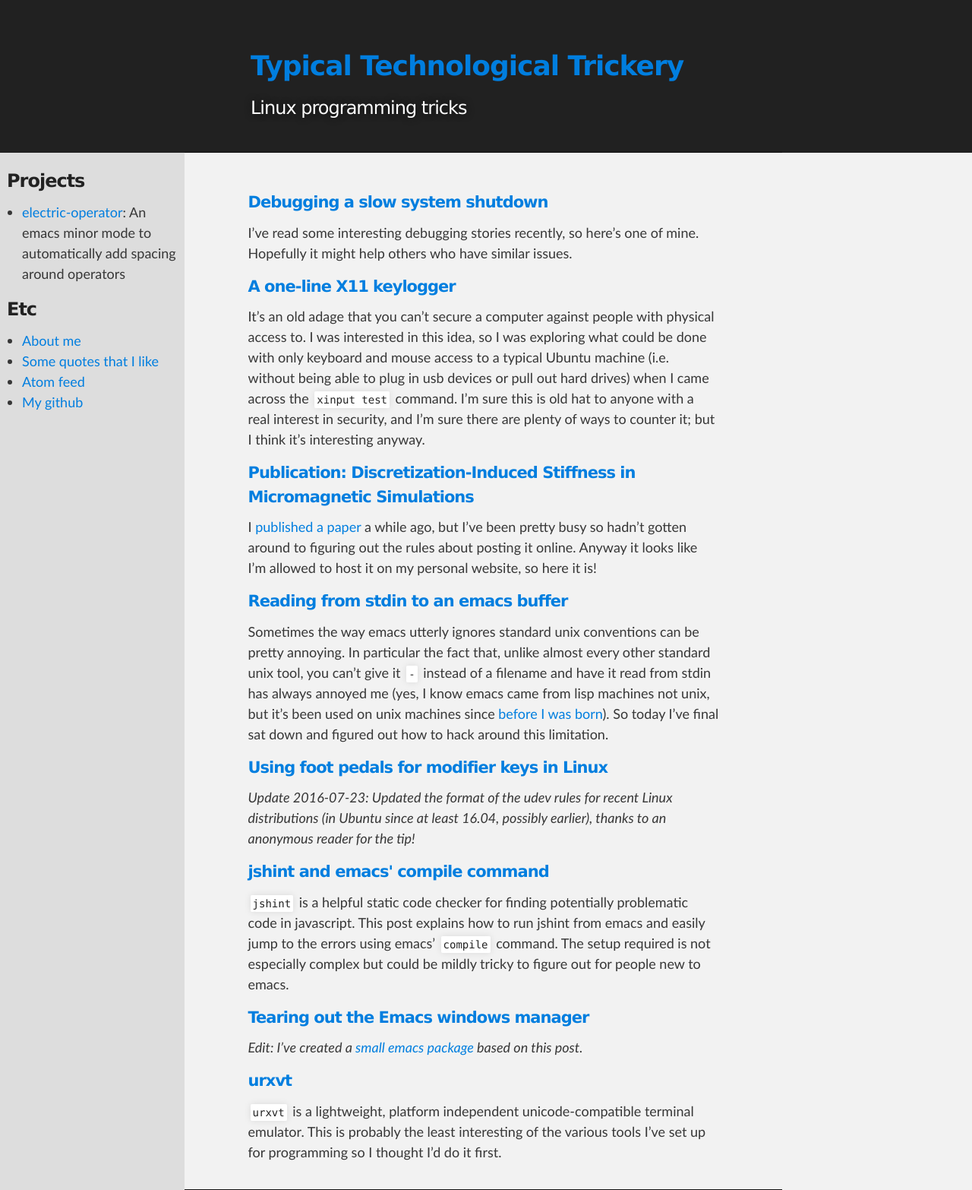
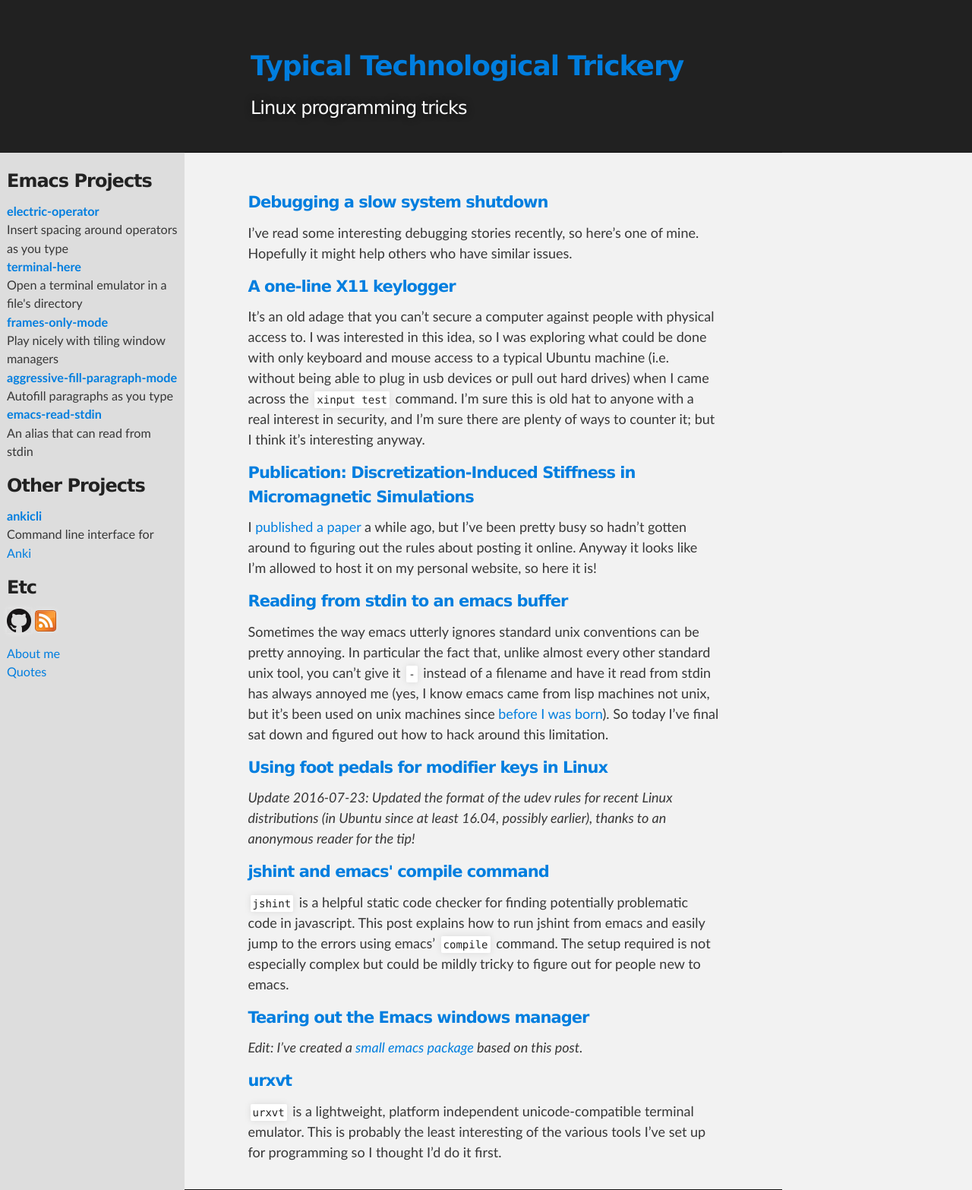
Before and after one commit to davidshepherd7/blog, a Jekyll site: the page built from index.html, in a window 1280 px wide. Shown: the whole page at 76% size. Built offline with Jekyll 4.4.1, drawn with Linux system fonts in a browser that asks for light colours.

Commit message:
Fill in sidebar content

```diff
--- a/_layouts/default.html
+++ b/_layouts/default.html
@@ -43,19 +43,60 @@
         <div class="flex-dummy"></div>
 
         <nav>
-            <h3> Projects </h3>
-            <ul>
-                <li> <a href="https://github.com/davidshepherd7/electric-operator">electric-operator</a>: An emacs minor mode to automatically add spacing around operators </li>
+            <h3> Emacs Projects </h3>
+            <ul class="projects-list">
+                <li class="project">
+                    <div class="project-name">
+                        <a href="https://github.com/davidshepherd7/electric-operator">electric-operator</a>
+                    </div>
+                    Insert spacing around operators as you type
+                </li>
+                <li class="project">
+                    <div class="project-name">
+                        <a href="https://github.com/davidshepherd7/terminal-here"> terminal-here</a>
+                    </div>
+                    Open a terminal emulator in a file's directory
+                </li>
+                <li class="project">
+                    <div class="project-name">
+                        <a href="https://github.com/davidshepherd7/frames-only-mode">frames-only-mode</a>
+                    </div>
+                    Play nicely with tiling window managers
+                <li class="project">
+                    <div class="project-name">
+                        <a href="https://github.com/davidshepherd7/aggressive-fill-paragraph-mode">aggressive-fill-paragraph-mode</a>
+                    </div>
+                    Autofill paragraphs as you type
+                </li>
 
+                <li class="project">
+                    <div class="project-name">
+                        <a href="https://github.com/davidshepherd7/emacs-read-stdin">emacs-read-stdin</a>
+                    </div>
+                    An alias that can read from stdin
+                </li>
             </ul>
 
+            <h3> Other Projects </h3>
+            <ul class="projects-list">
+                <li class="project">
+                    <div class="project-name">
+                        <a href="https://github.com/davidshepherd7/ankicli">ankicli</a>
+                    </div> Command line interface for <a href="https://en.wikipedia.org/wiki/Anki_(software)">Anki</a>
+                </li>
+            </ul>
+
+
             <h3> Etc </h3>
-            <ul>
+            <p>
+                <a href="https://github.com/davidshepherd7"><img src="GitHub-Mark-32px.png"></a>
+                <a href="{{site.url}}/feed.xml"><img src="rss.png"></a>
+            </p>
+            <ul class="projects-list">
                 <li><a href="{{site.url}}/about.html">About me</a></li>
-                <li><a href="{{site.url}}/quotes.html">Some quotes that I like</a></li>
-                <li><a href="{{site.url}}/feed.xml">Atom feed</a></li>
-                <li><a href="https://github.com/davidshepherd7">My github</a></li>
+                <li><a href="{{site.url}}/quotes.html">Quotes</a></li>
             </ul>
+
         </nav>
     </div>
 
--- a/css/styles.css
+++ b/css/styles.css
@@ -412,9 +412,24 @@ My customisation
 *******************************************************************************/
 
 .ds-blockquote {
-    margin-bottom: 0.5em;
+  margin-bottom: 0.5em;
 }
 
 .ds-quote-attribution {
-    margin-bottom: 2em;
+  margin-bottom: 2em;
 }
+
+.projects-list {
+  list-style-type: none;
+  padding: 0;
+  font-size: 0.9em
+}
+
+.project-name {
+  display: block;
+  font-weight: bold;
+}
+
+.project {
+  margin: 2 0 2 0;
+}
```
Also changed, not shown: GitHub-Mark-32px.png (added), rss.png (added).
